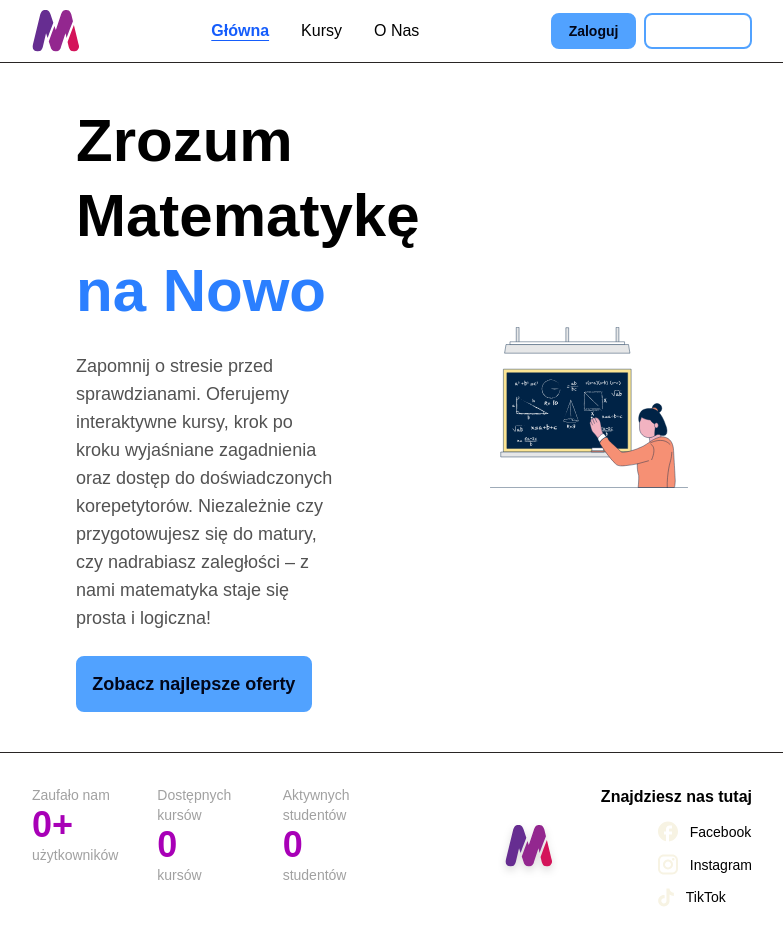
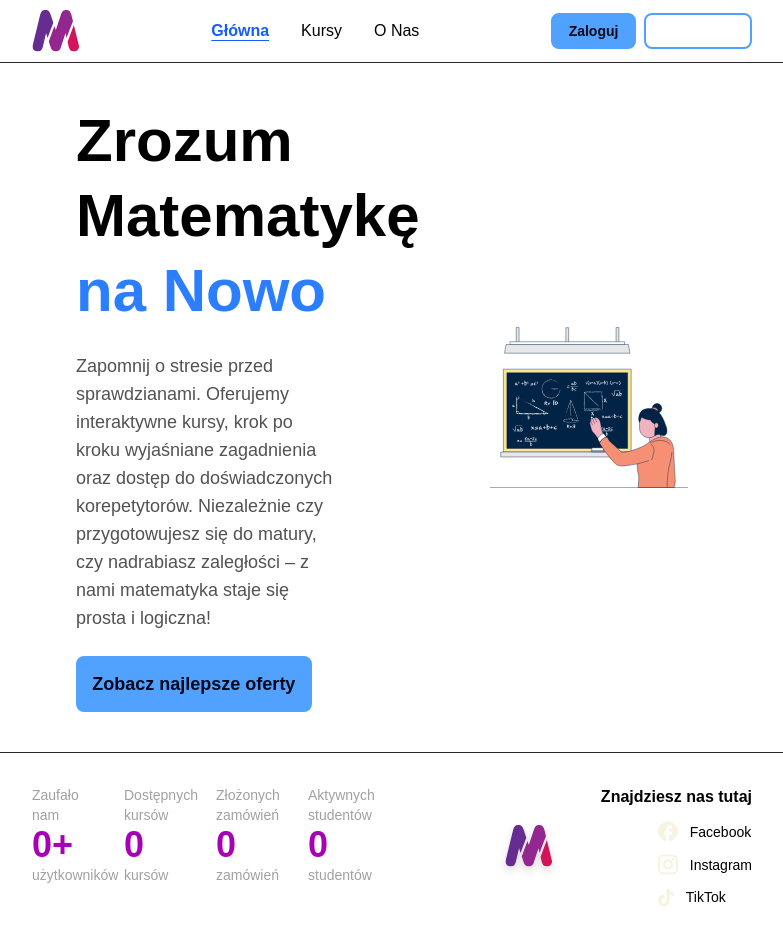
Before and after one commit to Nikko05/math-course, a Next.js app: page / in a window 1280 px wide. Shown: the whole page, without its empty margins (248-1031 px from the left). Built offline with nearby package versions, Linux system fonts and the light colour scheme; no server answers; the database is empty.

Commit message:
Upload footer

```diff
--- a/src/components/Footer.tsx
+++ b/src/components/Footer.tsx
@@ -31,7 +31,7 @@ function Footer() {
     <footer className='border-t border-stone-800 px-6 sm:px-10 py-6 sm:py-8 flex flex-col lg:flex-row justify-between items-center lg:items-start gap-6 sm:gap-8 w-full max-w-7xl mx-auto'>
 
       {/* Counters Section */}
-      <div className='w-full lg:w-1/2 grid grid-cols-3 gap-2 sm:gap-8'>
+      <div className='w-full lg:w-1/2 grid grid-cols-2 sm:grid-cols-4 gap-4 sm:gap-6'>
         <div className='flex flex-col items-center lg:items-start text-center lg:text-left'>
           <div className='text-xs sm:text-sm text-neutral-400'>Zaufało nam</div>
           <div className='text-2xl sm:text-4xl font-bold text-fuchsia-700'>{stats ? `${stats.users}+` : '...'}</div>
@@ -41,6 +41,11 @@ function Footer() {
           <div className='text-xs sm:text-sm text-neutral-400'>Dostępnych kursów</div>
           <div className='text-2xl sm:text-4xl font-bold text-fuchsia-700'>{stats ? `${stats.courses}` : '...'}</div>
           <div className='text-xs sm:text-sm text-neutral-400'>kursów</div>
+        </div>
+        <div className='flex flex-col items-center lg:items-start text-center lg:text-left'>
+          <div className='text-xs sm:text-sm text-neutral-400'>Złożonych zamówień</div>
+          <div className='text-2xl sm:text-4xl font-bold text-fuchsia-700'>{stats ? `${stats.orders}` : '...'}</div>
+          <div className='text-xs sm:text-sm text-neutral-400'>zamówień</div>
         </div>
         <div className='flex flex-col items-center lg:items-start text-center lg:text-left'>
           <div className='text-xs sm:text-sm text-neutral-400'>Aktywnych studentów</div>
```
